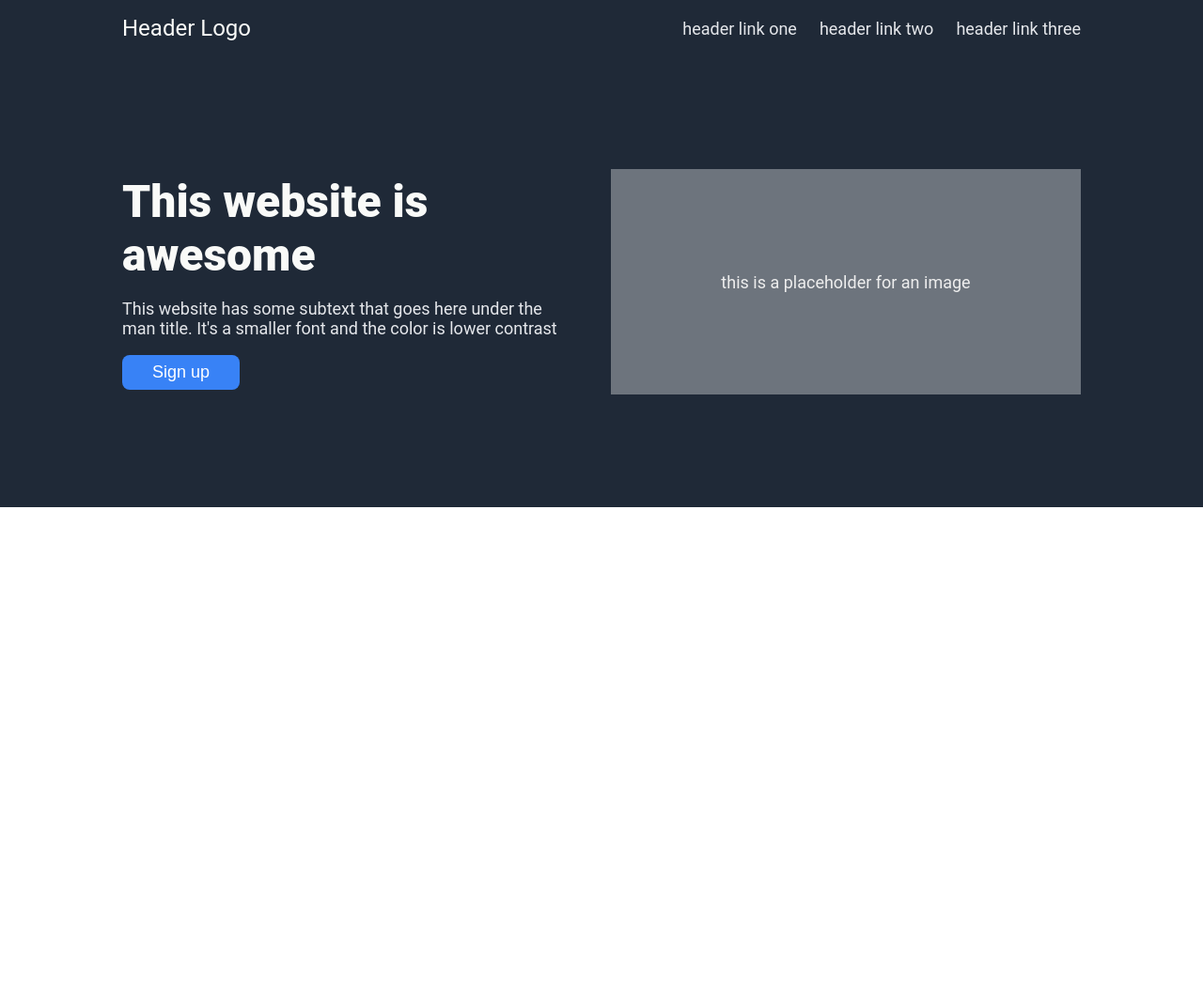
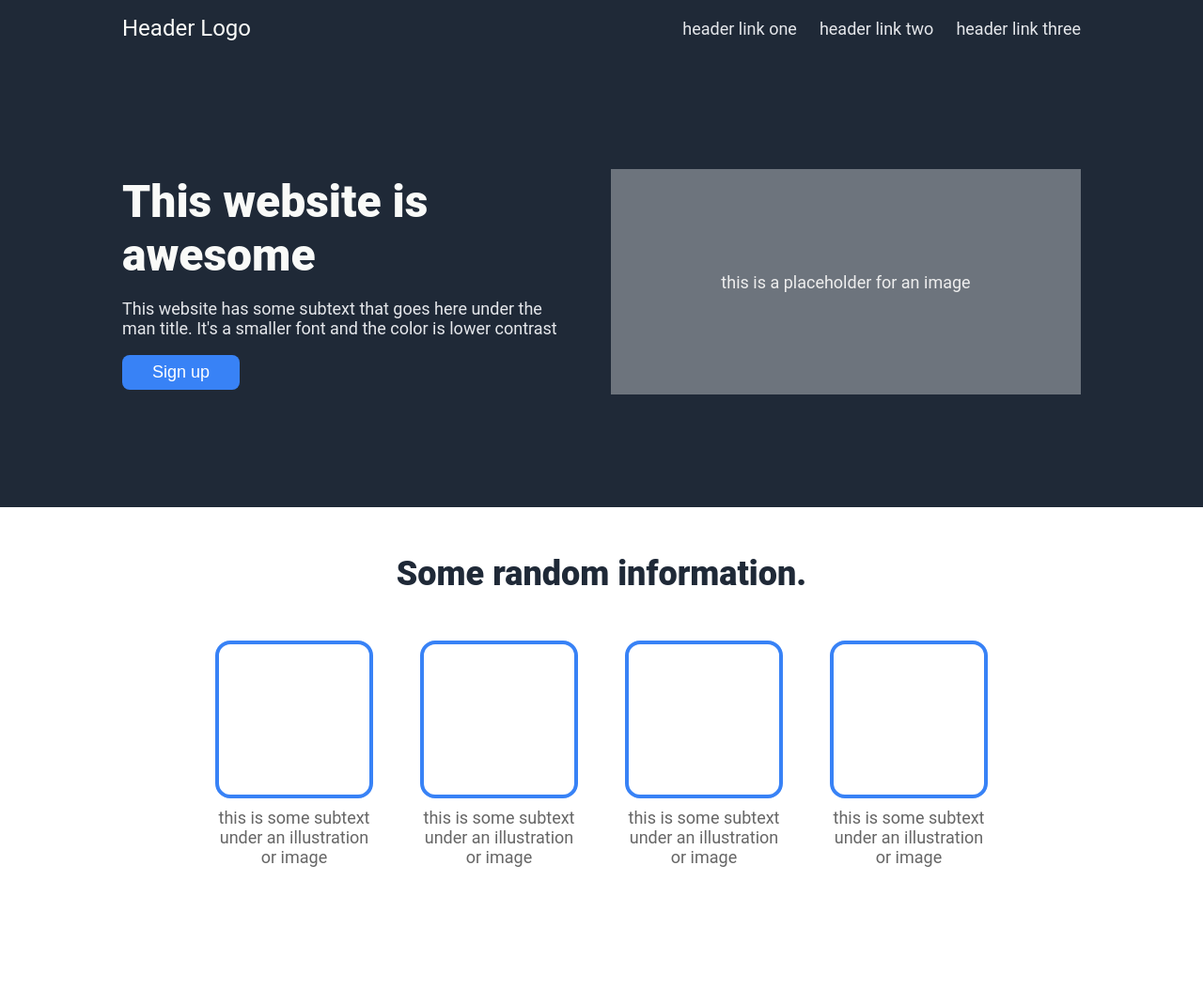
Before and after one commit to Huang-Xiaosheng/landing-page, a plain HTML site: page index.html in a window 1280 px wide. Shown: the whole page at 94% size. Before the commit the page ends 800 px from the top, so only its background shows below. Drawn offline with Linux system fonts and the light colour scheme.

Commit message:
Finish infomation section

```diff
--- a/index.html
+++ b/index.html
@@ -30,6 +30,27 @@
       </div>
     </div>
   </section>
+  <section class="infos">
+    <h2>Some random information.</h2>
+    <div class="info-container">
+      <div class="info">
+        <div class="image"></div>
+        <p>this is some subtext under an illustration or image</p>
+      </div>
+      <div class="info">
+        <div class="image"></div>
+        <p>this is some subtext under an illustration or image</p>
+      </div>
+      <div class="info">
+        <div class="image"></div>
+        <p>this is some subtext under an illustration or image</p>
+      </div>
+      <div class="info">
+        <div class="image"></div>
+        <p>this is some subtext under an illustration or image</p>
+      </div>
+    </div>
+  </section>
   <footer></footer>
 </body>
 </html>
--- a/style.css
+++ b/style.css
@@ -80,10 +80,34 @@ button {
   border: 0;
 }
 
-.information h2 {
+
+.infos h2 {
   font-size: 36px;
   font-weight: 900;
   color: #1f2937;
+  text-align: center;
+  margin: 50px 0;
+}
+.info-container {
+  display: flex;
+  gap: 50px;
+  justify-content: center;
+}
+.info {
+  width: 168px;
+  color: #666;
+  font-size: 18px;
+  text-align: center;
+  padding-bottom: 120px;
+}
+.info .image {
+  width: 160px;
+  height: 160px;
+  border: 4px solid #3882f6;
+  border-radius: 16px;
+}
+.info p {
+  margin: 10px 0;
 }
 
 .quote {
```
